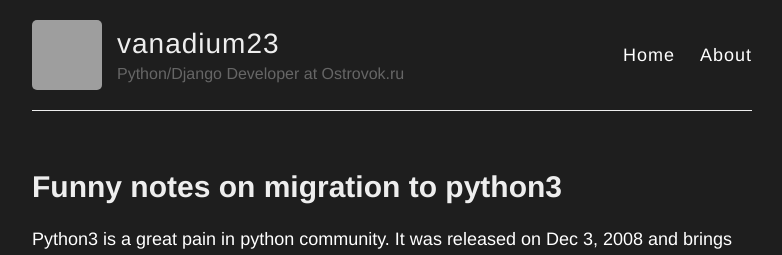
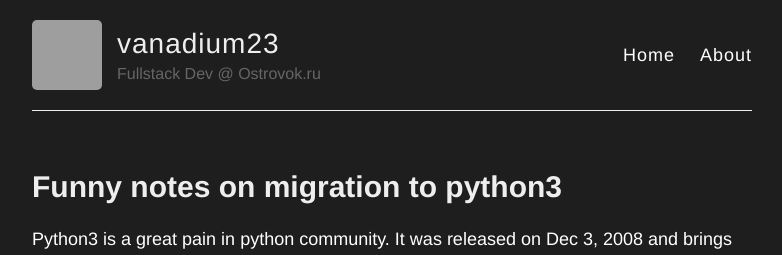
Before and after one commit to vanadium23/vanadium23.github.io, a Jekyll site: the page built from index.html, in a window 1280 px wide. Shown: the top 255 px of the page, without its empty margins (248-1030 px from the left). Built offline with Jekyll 4.4.1, drawn with Linux system fonts in a browser that asks for light colours; nearby versions of some CDN libraries; grey boxes are pictures that could not be loaded.

Commit message:
[Feat] upgrade myself to fullstack

```diff
--- a/_config.yml
+++ b/_config.yml
@@ -6,7 +6,7 @@
 name: vanadium23
 
 # Short bio or description (displayed in the header)
-description: Python/Django Developer at Ostrovok.ru
+description: Fullstack Dev @ Ostrovok.ru
 
 # URL of your avatar or profile pic (you could use your GitHub profile pic)
 avatar: https://avatars1.githubusercontent.com/u/2872741?v=3&s=460
```
